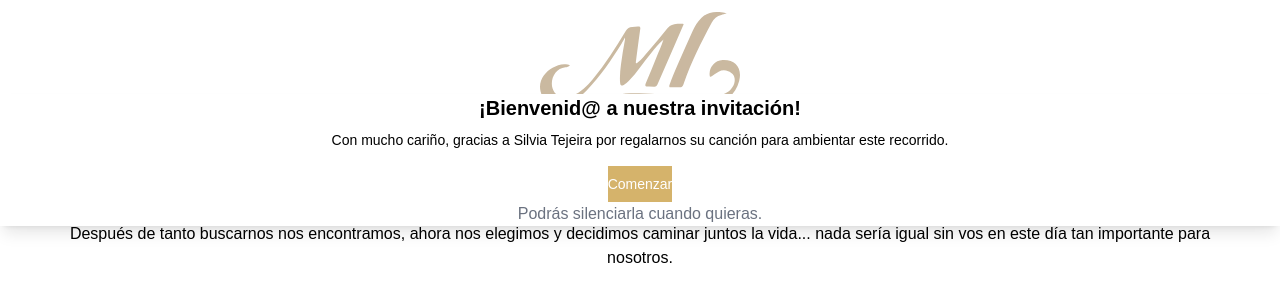
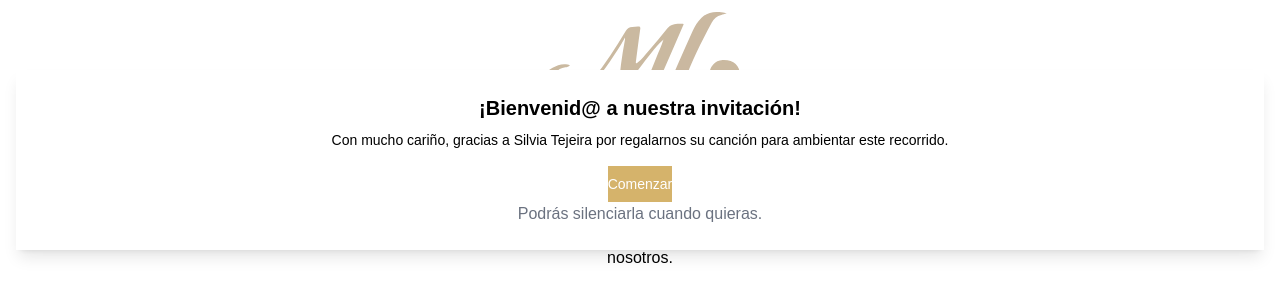
Before and after one commit to JonathanGrauberg/preinvitacion-male-lea, a Next.js app: page / in a window 1280 px wide. Shown: the part 240-540 px from the top of the page. Built offline with nearby package versions, Linux system fonts and the light colour scheme.

Commit message:
intento modificar modal inicio

```diff
--- a/components/BgmProvider.tsx
+++ b/components/BgmProvider.tsx
@@ -93,10 +93,10 @@ export default function BgmProvider() {
     <>
       {/* Modal inicial (no desaparece por scroll) */}
       {showTapHint && (
-        <div className="fixed inset-0 z-[9999] flex items-center justify-center bg-black/60 px-6">
-          <div className="bg-white text-black rounded-2xl p-6 max-w-sm w-full shadow-lg text-center">
+        <div className="fixed inset-0 z-[9999] flex flex-col justify-center px-4 pt-32 pb-10 min-h-screen">
+          <div className="bg-white bg-opacity-[0.6] text-black rounded-xl px-5 py-6 w-full max-w-sm mx-auto shadow-lg text-center mt-[50px]">
             <h2 className="text-xl font-semibold mb-2">¡Bienvenid@ a nuestra invitación!</h2>
-            <p className="text-sm text-gray-700 mb-4">
+            <p className="text-sm text-gray-700 mb-4 px-4">
               Con mucho cariño, gracias a Silvia Tejeira por regalarnos su canción para ambientar este recorrido.
             </p>
             <button
--- a/package.json
+++ b/package.json
@@ -19,7 +19,7 @@
     "react": "18.2.0",
     "react-dom": "18.2.0",
     "swiper": "^11.2.10",
-    "tailwindcss": "^3.4.1"
+    "tailwindcss": "^3.4.17"
   },
   "devDependencies": {
     "@types/node": "^20.11.19",
```
Also changed, not shown: 1 other file (tests, documents, lock files or other folders).
